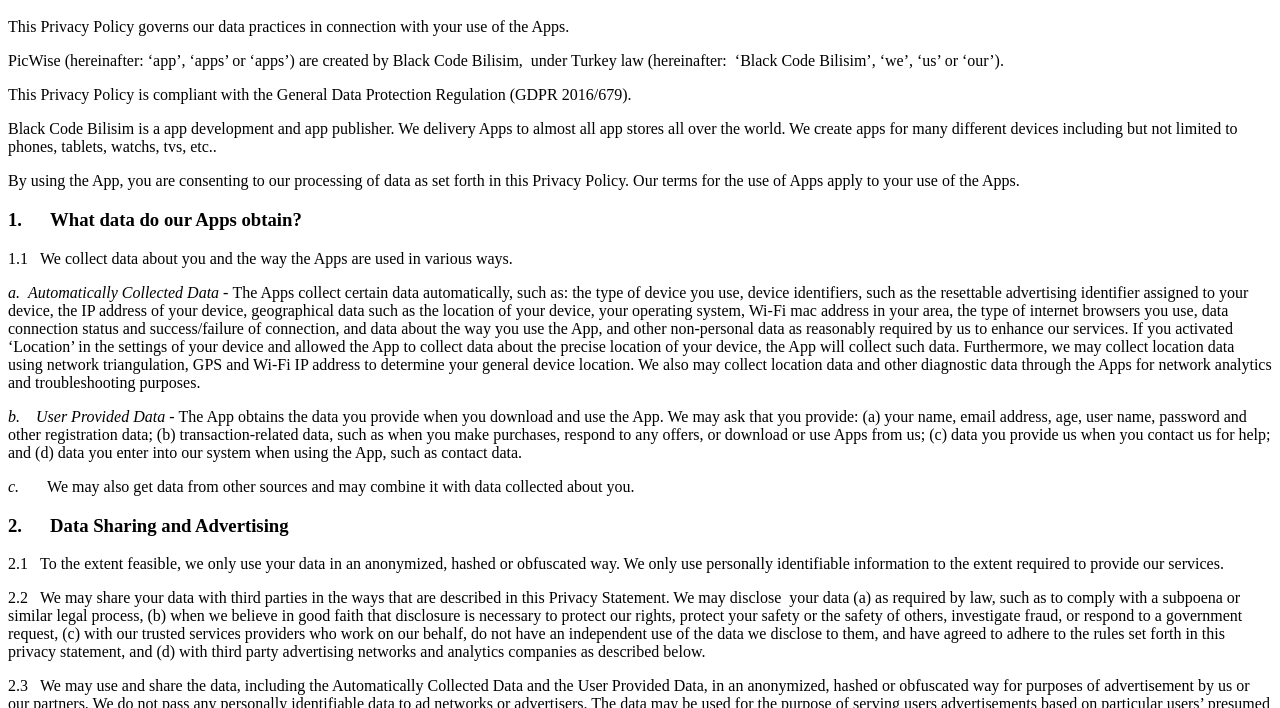
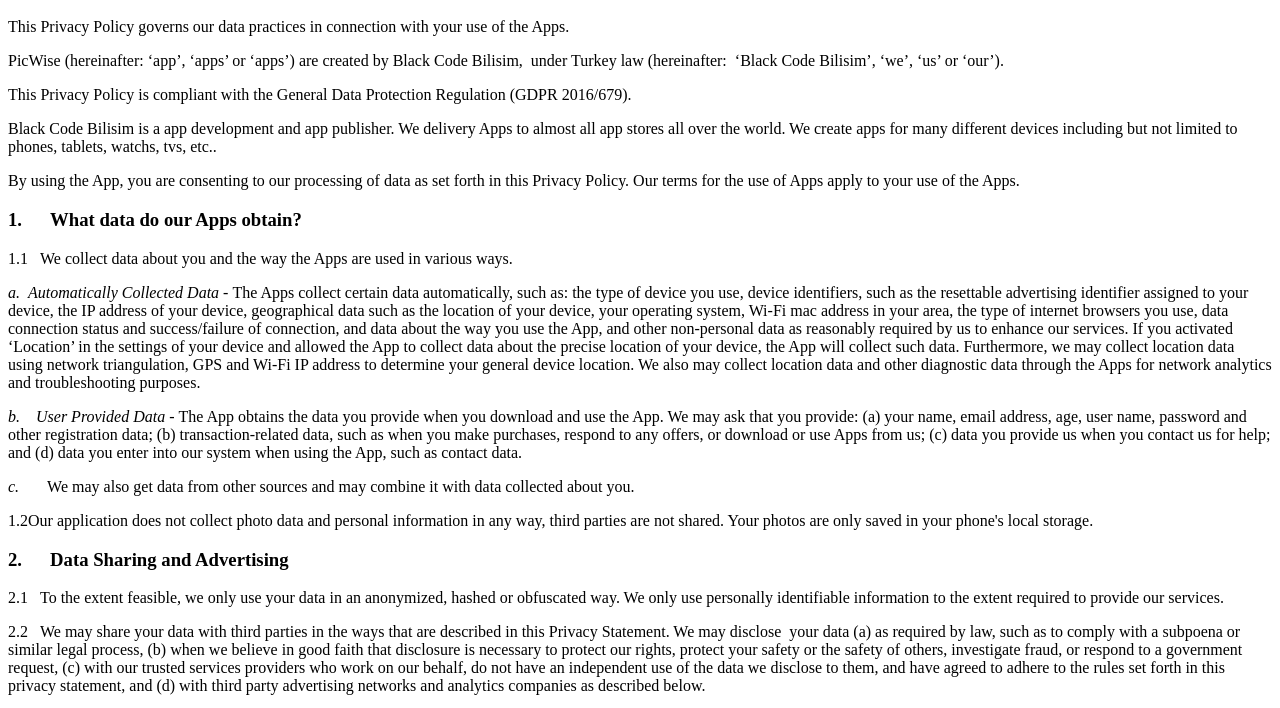
Before and after one commit to blackcodebilisim/picwise-policy, a plain HTML site: page index.html in a window 1280 px wide. Shown: the part 48-756 px from the top of the page. Drawn offline with Linux system fonts and the light colour scheme.

Commit message:
Update index.html

```diff
--- a/index.html
+++ b/index.html
@@ -15,6 +15,7 @@
 <p><em>a.</em>&nbsp;&nbsp;<em>Automatically Collected Data -&nbsp;</em>The Apps collect certain data automatically, such as: the type of device you use, device identifiers, such as the resettable advertising identifier assigned to your device, the IP address of your device, geographical data such as the location of your device, your operating system, Wi-Fi mac address in your area, the type of internet browsers you use, data connection status and success/failure of connection, and data about the way you use the App, and other non-personal data as reasonably required by us to enhance our services. If you activated &lsquo;Location&rsquo; in the settings of your device and allowed the App to collect data about the precise location of your device, the App will collect such data. Furthermore, we may collect location data using network triangulation, GPS and Wi-Fi IP address to determine your general device location. We also may collect location data and other diagnostic data through the Apps for network analytics and troubleshooting purposes.</p>
 <p><em>b.</em>&nbsp; &nbsp;&nbsp;<em>User Provided Data -&nbsp;</em>The App obtains the data you provide when you download and use the App. We may ask that you provide: (a) your name, email address, age, user name, password and other registration data; (b) transaction-related data, such as when you make purchases, respond to any offers, or download or use Apps from us; (c) data you provide us when you contact us for help; and (d) data you enter into our system when using the App, such as contact data.</p>
 <p><em>c.</em>&nbsp;&nbsp; &nbsp; &nbsp;&nbsp;We may also get data from other sources and may combine it with data collected about you.</p>
+<p>1.2Our application does not collect photo data and personal information in any way, third parties are not shared. Your photos are only saved in your phone's local storage.</p>
 <h3>2.&nbsp; &nbsp; &nbsp;&nbsp;Data Sharing and Advertising</h3>
 <p>2.1&nbsp;&nbsp;&nbsp;To the extent feasible, we only use your data in an anonymized, hashed or obfuscated way. We only use personally identifiable information to the extent required to provide our services.</p>
 <p>2.2&nbsp;&nbsp;&nbsp;We may share your data with third parties in the ways that are described in this Privacy Statement. We may disclose&nbsp;&nbsp;your data (a) as required by law, such as to comply with a subpoena or similar legal process, (b) when we believe in good faith that disclosure is necessary to protect our rights, protect your safety or the safety of others, investigate fraud, or respond to a government request, (c) with our trusted services providers who work on our behalf, do not have an independent use of the data we disclose to them, and have agreed to adhere to the rules set forth in this privacy statement, and (d) with third party advertising networks and analytics companies as described below.</p>
```
